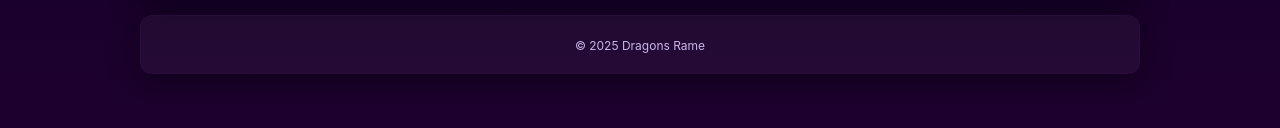
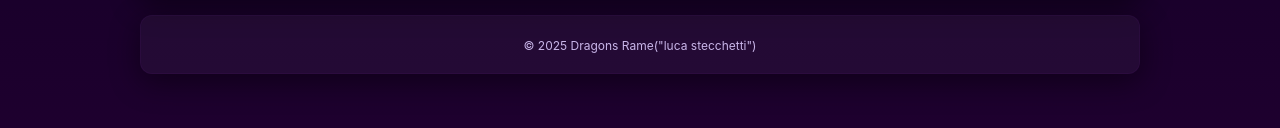
Before and after one commit to dragons-rame/lavori, a plain HTML site: page index.html in a window 1280 px wide. Shown: the part 509-637 px from the top of the page. Drawn offline with Linux system fonts and the light colour scheme; no server answers.

Commit message:
Update index.html

```diff
--- a/index.html
+++ b/index.html
@@ -171,7 +171,7 @@
     </section>
 
     <footer class="card" role="contentinfo" style="margin-top:18px">
-      <small>© <span id="year"></span> Dragons Rame</small>
+      <small>© <span id="year"></span> Dragons Rame("luca stecchetti")</small>
     </footer>
   </div>
 
```
